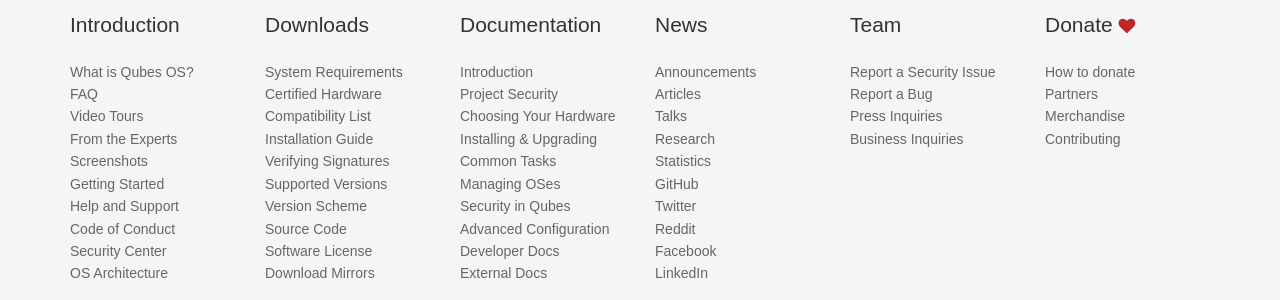
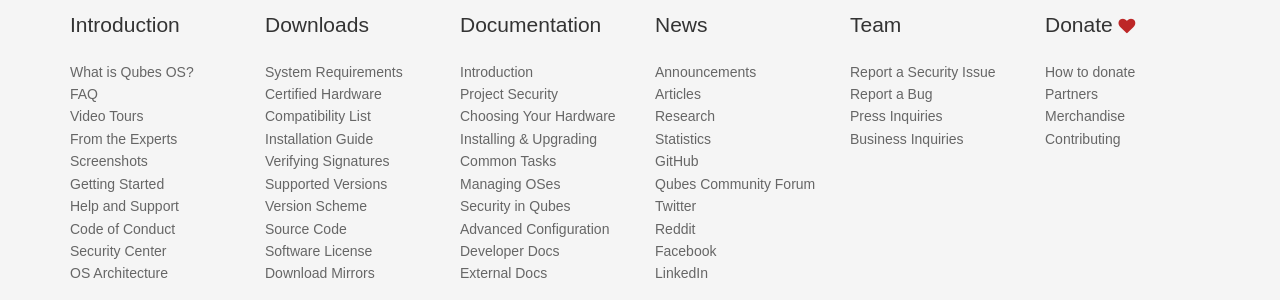
Before and after one commit to QubesOS/qubesos.github.io, a Jekyll site: the page built from news/index.html, in a window 1280 px wide. Shown: the part 416-716 px from the top of the page. Built offline with Jekyll 4.4.1, drawn with Linux system fonts in a browser that asks for light colours; some web fonts are replaced.

Commit message:
Add forum link in architecture.yml

```diff
--- a/_data/architecture.yml
+++ b/_data/architecture.yml
@@ -86,8 +86,6 @@
     url: /news/categories/#announcements
   - title: Articles
     url: /news/categories/#articles
-  - title: Talks
-    url: /news/categories/#talks
   - title: Research
     icon: fa-file-text
     url: /research/
@@ -96,6 +94,8 @@
     icon: fa-bar-chart
   - title: GitHub
     url: https://github.com/QubesOS
+  - title: Qubes Community Forum
+    url: https://qubes-os.discourse.group/
   - title: Twitter
     url: https://twitter.com/QubesOS
   - title: Reddit
```
